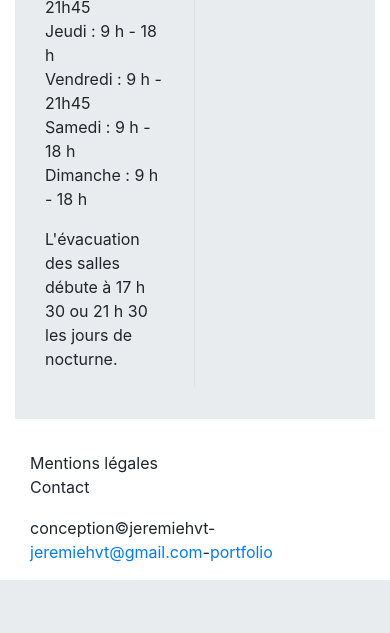
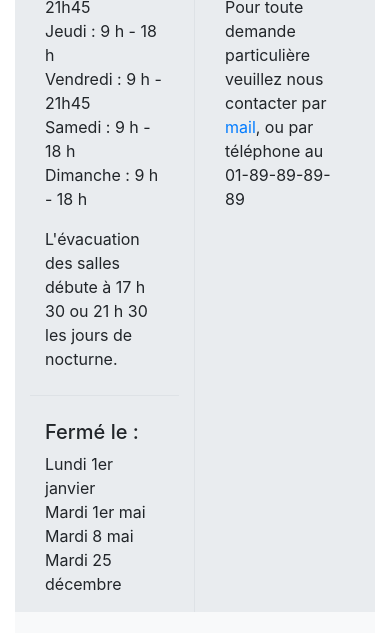
Before and after one commit to jeremiehvt/ticketing, a Symfony app: template templates/layout.html.twig in a window 390 px wide; the page is wider, and only the part inside the window is pictured. Shown: the part 1324-1957 px from the top of that part. Before the commit the page ends 1904 px from the top of that part, so only its background shows below. Run offline with Twig, Linux system fonts and the light colour scheme; the template is opened without the code that fills it, so the values that code supplies are empty; some libraries are stand-ins or nearby versions.

```diff
--- a/templates/layout.html.twig
+++ b/templates/layout.html.twig
@@ -25,7 +25,7 @@
 
     {% block core %}{% endblock %}
 
-    <div class="jumbotron jumbotron-fluid">
+    <div class="jumbotron jumbotron-fluid pb-0 ">
    		<div class="container">
    		    <h2 class="col-12 pb-4" id="contact">infos, contact et horaires</h2>
    			<div class="row">
@@ -41,20 +41,44 @@
 						<li>Dimanche : 9 h - 18 h</li>
 					</ul>
 
-					<p class="col-md-12"><span>L'évacuation des salles débute à 17 h 30 ou 21 h 30 les jours de nocturne.</span></p>
+					<p class="col-md-12 pb-4 border-bottom"><span>L'évacuation des salles débute à 17 h 30 ou 21 h 30 les jours de nocturne.</span></p>
+
+
+					<h5 class="col-md-12 pt-2">Fermé le :</h5>
+					<ul class="col-md-12 list-unstyled">
+						<li>Lundi 1er janvier</li>
+						<li>Mardi 1er mai</li>
+						<li>Mardi 8 mai</li>
+						<li>Mardi 25 décembre</li>
+					</ul>
+
+
    				</div>
    				<div class="col-6">
    					<h5 class="col-md-12">Adresse :</h5>
 					<ul class="col-md-12 list-unstyled">
-						<li>rue de rivoli 75000 Paris</li>
+						<li><span>Musée du Louvre</span>, rue de rivoli 75000 Paris</li>
 					</ul>
-					<div class="embed-responsive embed-responsive-16by9 col-md-12">
-						<iframe class="" src="https://www.google.com/maps/embed/v1/place?key=AIzaSyDTCfFoDJQ8P_P86tHZSC4MrPofZYlhHvo
-    &q=Louvre+museum,Paris+France" allowfullscreen width="600" height="450">
-						</iframe>
-					</div>
+					<h5 class="col-md-12">Infos :</h5>
+					<ul class="col-md-12 list-unstyled">
+						<li>Pour toute demande particulière veuillez nous contacter par <a href="mailto:jeremiehvt@gmail.com">mail</a>, ou par téléphone au 01-89-89-89-89</li>
+						<li></li>
+					</ul>
    				</div>
+
+
    			</div>
+
+   			<div class="row">
+	   				<div class="col-md-12 pt-4 bg-light">
+		   				<div class="embed-responsive embed-responsive-16by9 col-md-12 ">
+		   					<iframe class="" src="https://www.google.com/maps/embed/v1/place?key=AIzaSyDTCfFoDJQ8P_P86tHZSC4MrPofZYlhHvo
+		    &q=Louvre+museum,Paris+France" allowfullscreen width="700" height="450">
+		    				</iframe>
+		   				</div>
+						<p class="col-md-12 pt-2"><span>powered by google</span></p>
+	   				</div>
+   			    </div>
    		</div>
    	</div>
 
```
